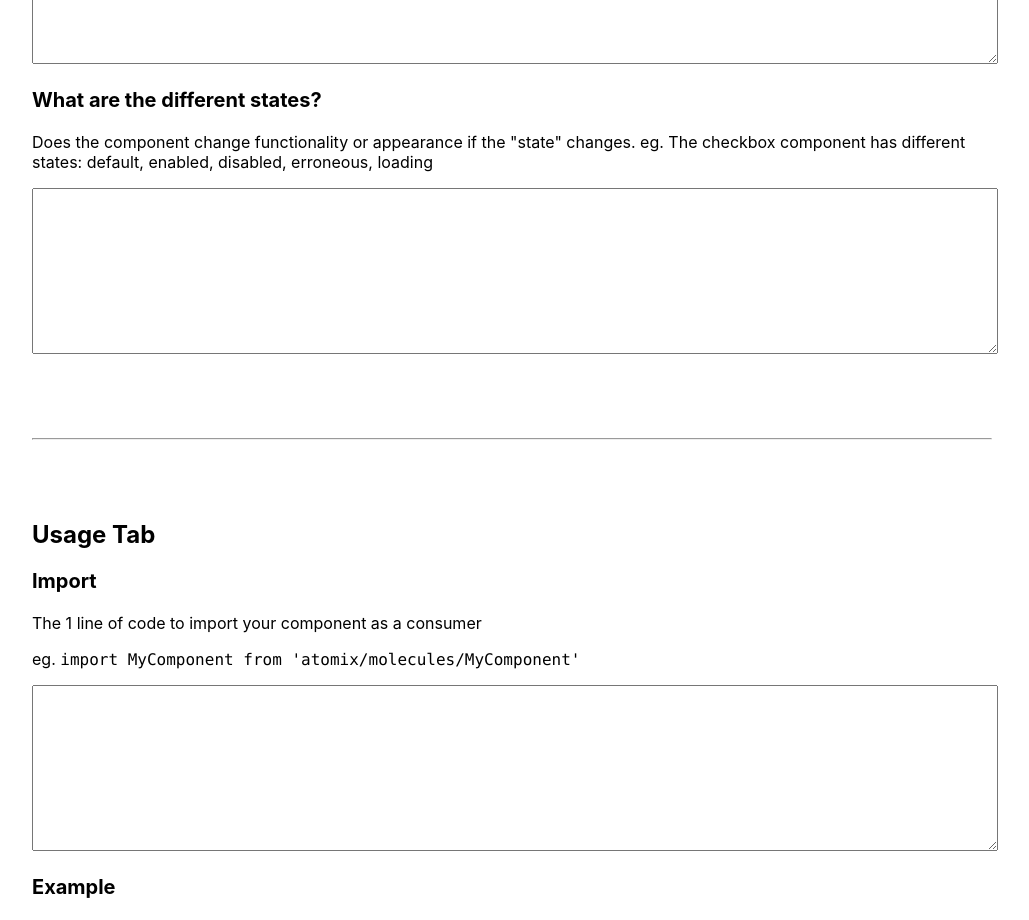
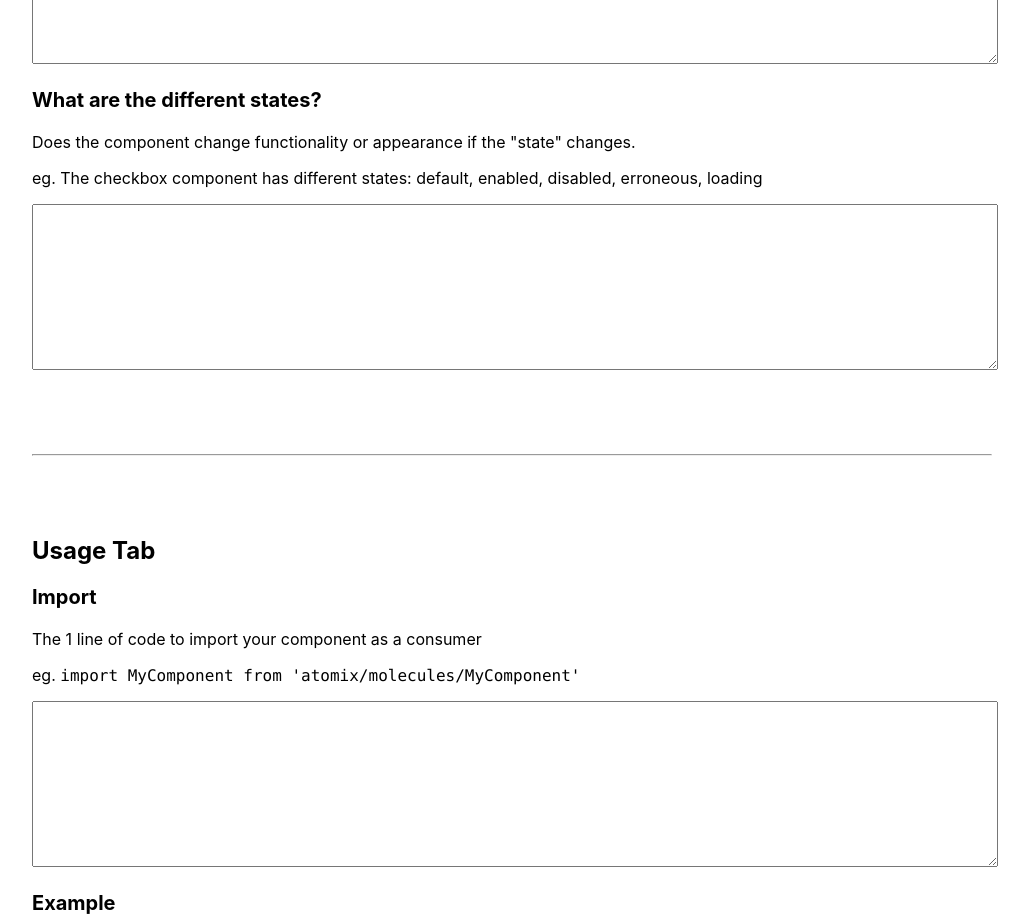
Before and after one commit to jared-hexagon/atomix-docs.github.io, a React (Create React App) app: page / in a window 1280 px wide. Shown: the part 1300-2220 px from the top of the page, without its empty margins (128-1157 px from the left). Built offline with nearby package versions, Linux system fonts and the light colour scheme.

Commit message:
Update App.js

```diff
--- a/src/App.js
+++ b/src/App.js
@@ -513,7 +513,10 @@ function App() {
       <h3>What are the different states?</h3>
       <p>
         Does the component change functionality or appearance if the "state"
-        changes. eg. The checkbox component has different states: default, enabled, disabled, erroneous, loading
+        changes.
+      </p>
+      <p>
+        eg. The checkbox component has different states: default, enabled, disabled, erroneous, loading
       </p>
       <textarea
         value={aboutTab.states}
```
